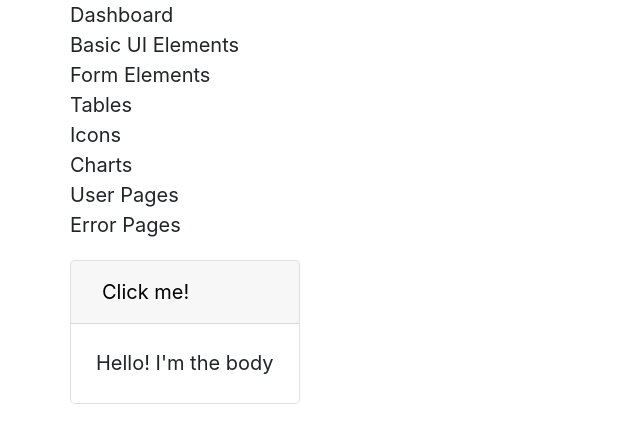
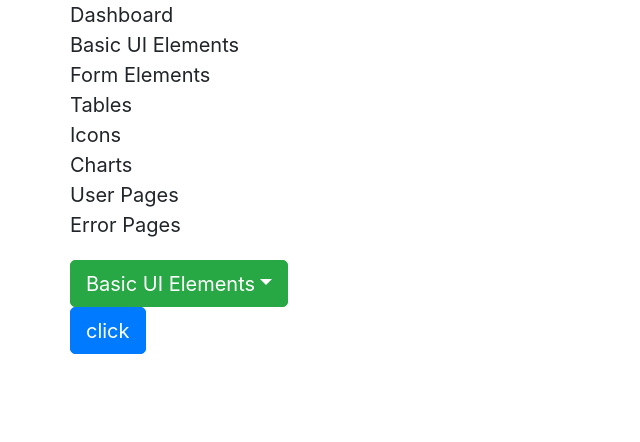
Before and after one commit to eunjeong09/template, a React (Create React App) app: page / in a window 1280 px wide. Shown: the top 442 px of the page, without its empty margins (0-640 px from the left). Built offline with nearby package versions, Linux system fonts and the light colour scheme.

Commit message:
add collapse on left menu

```diff
--- a/src/component/layout/navbar.js
+++ b/src/component/layout/navbar.js
@@ -1,21 +1,30 @@
 import '../../style/default.sass';
+import React, { useState } from 'react';
 import { Collapse } from 'react-bootstrap';
-import { Dropdown, Accordion, Card } from 'react-bootstrap';
+import { Dropdown, Accordion, Card, Button } from 'react-bootstrap';
 
 function Navbar() {
+    const [open, setOpen] = useState(false);
+    const [openBasicUiElement, setOpenBasicUiElement] = useState(false);
+
+
     return (
       <nav >
         {/* <span class="test">sass test</span> */}
         <ul>
           <li>Dashboard</li>
-          <li>Basic UI Elements
-            <Collapse>
-              <ul>
+          <li>
+            <span onClick={() => setOpenBasicUiElement(!openBasicUiElement)}
+              aria-controls="basicUiElements"
+              aria-expanded={openBasicUiElement}>Basic UI Elements</span>
+            <Collapse in={openBasicUiElement}>
+            <ul id="basicUiElements">
                 <li>Buttons</li>
                 <li>Dropdowns</li>
               </ul>
-            </Collapse>
+          </Collapse>
           </li>
+
           <li>Form Elements</li>
           <li>Tables</li>
           <li>Icons</li>
@@ -24,18 +33,44 @@ function Navbar() {
           <li>Error Pages</li>
         </ul>
 
-        <Accordion defaultActiveKey="0">
+        <Dropdown>
+          <Dropdown.Toggle variant="success" id="dropdown-basic">
+            Basic UI Elements
+          </Dropdown.Toggle>
+
+          <Dropdown.Menu>
+            <Dropdown.Item href="#">Buttons</Dropdown.Item>
+            <Dropdown.Item href="#">Dropdowns</Dropdown.Item>
+          </Dropdown.Menu>
+        </Dropdown>
+
+        <Button
+        onClick={() => setOpen(!open)}
+        aria-controls="example-collapse-text"
+        aria-expanded={open}
+        >
+          click
+        </Button>
+        <Collapse in={open}>
+          <div id="example-collapse-text">
+            Anim pariatur cliche reprehenderit, enim eiusmod high life accusamus
+            terry richardson ad squid. Nihil anim keffiyeh helvetica, craft beer
+            labore wes anderson cred nesciunt sapiente ea proident.
+          </div>
+        </Collapse>
+
+        {/* <Accordion defaultActiveKey="0">
           <Card>
             <Card.Header>
             <Accordion.Toggle variant="link" eventKey="0">
-              Click me!
+              Basic UI Elements
             </Accordion.Toggle>
             </Card.Header>
             <Accordion.Collapse eventKey="0">
-              <Card.Body>Hello! I'm the body</Card.Body>
+              <Card.Body>Buttons</Card.Body>
             </Accordion.Collapse>
           </Card>
-        </Accordion>
+        </Accordion> */}
       </nav>
 
 
```
